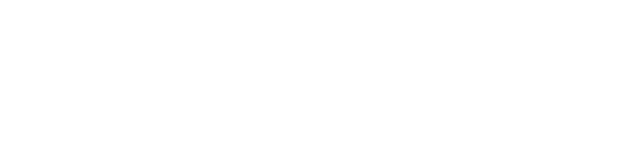
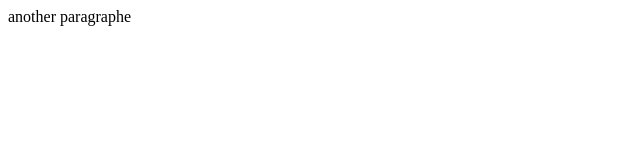
Before and after one commit to zakariaBour/learning-git, a plain HTML site: page index.html in a window 1280 px wide. Shown: the whole page, without its empty margins (0-640 px from the left). Drawn offline with Linux system fonts and the light colour scheme.

Commit message:
added another paragraphe to index.html

```diff
--- a/index.html
+++ b/index.html
@@ -3,5 +3,6 @@
 	   <title>Ma première page</title>
    </head>
    <body>
+	   <p>another paragraphe </p>
    </body>
 </html>
```
